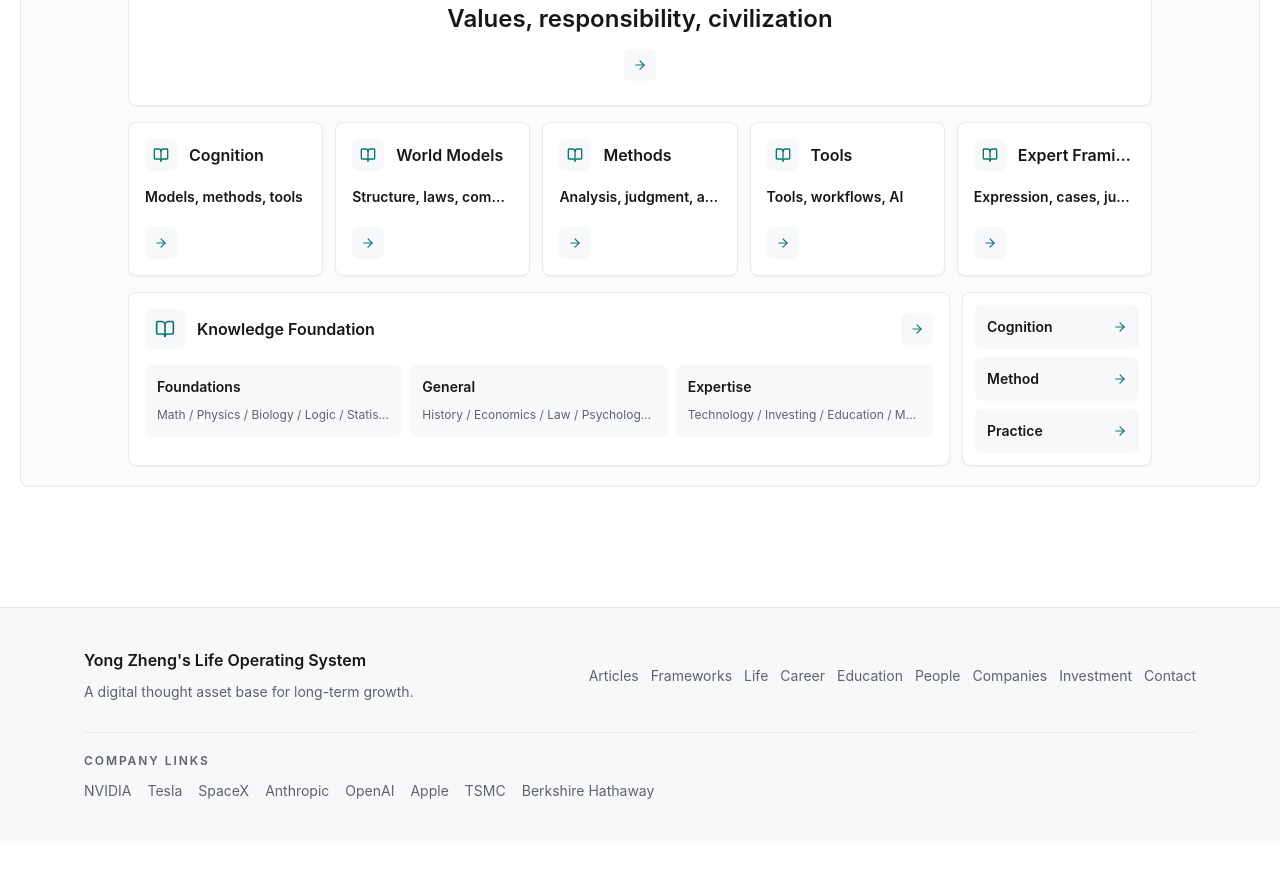
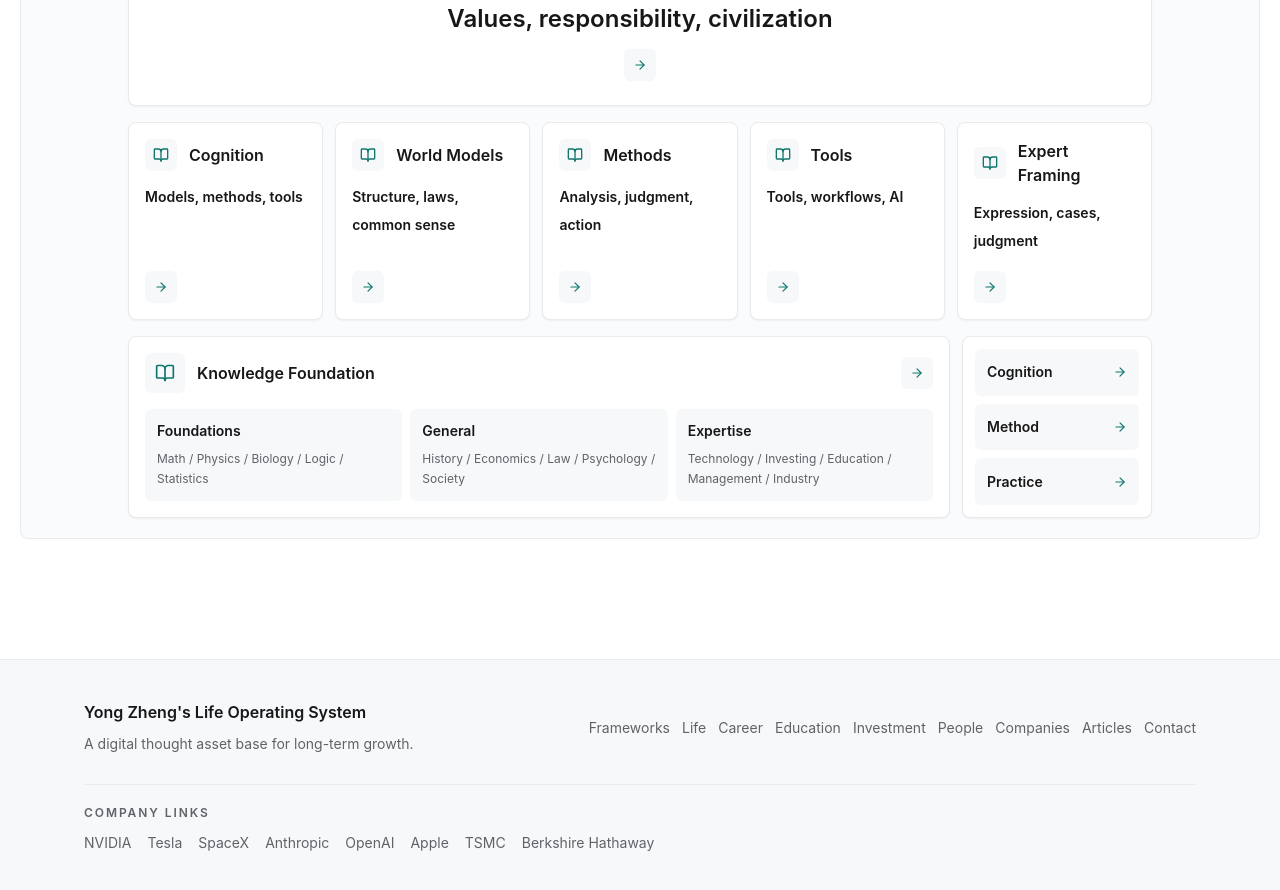
Before and after one commit to zhengyong/life-operating-system, a Next.js app: page /en/books/ in a window 1280 px wide. Shown: the part 320-1210 px from the top of the page. Before the commit the page ends 1161 px from the top, so only its background shows below. Built offline with nearby package versions, Linux system fonts and the light colour scheme; no server answers.

Commit message:
修复若干页面显示缺陷

```diff
--- a/app/[locale]/books/page.tsx
+++ b/app/[locale]/books/page.tsx
@@ -65,14 +65,14 @@ function NodeCard({
           </div>
           <h2
             className={`font-semibold tracking-normal ${
-              isTop ? 'truncate text-2xl text-accent md:text-3xl' : 'text-[10px] leading-4 text-ink md:truncate md:text-base md:leading-6'
+              isTop ? 'text-2xl text-accent md:text-3xl' : 'text-[10px] leading-4 text-ink md:text-base md:leading-6'
             }`}
           >
             {label}
           </h2>
         </div>
         {summary ? (
-          <p className={`${isTop ? 'mt-3 text-lg md:mt-4 md:text-2xl' : 'mt-1 text-[9px] md:mt-3 md:text-sm'} font-semibold leading-4 text-ink md:truncate md:leading-7`}>
+          <p className={`${isTop ? 'mt-3 text-lg md:mt-4 md:text-2xl' : 'mt-1 text-[9px] md:mt-3 md:min-h-14 md:text-sm'} font-semibold leading-4 text-ink md:leading-7`}>
             {summary}
           </p>
         ) : null}
@@ -97,7 +97,7 @@ function KnowledgeFoundation({locale}: {locale: Locale}) {
             <div className="hidden h-10 w-10 shrink-0 items-center justify-center rounded-md bg-soft text-accent md:flex">
               <BookOpen className="h-5 w-5" />
             </div>
-            <h2 className="truncate text-sm font-semibold tracking-normal text-ink md:text-base">
+            <h2 className="text-sm font-semibold tracking-normal text-ink md:text-base">
               {archText(architectureFoundation.label, locale)}
             </h2>
           </div>
@@ -112,8 +112,8 @@ function KnowledgeFoundation({locale}: {locale: Locale}) {
         <div className="mt-2 grid grid-cols-3 gap-1.5 md:mt-4 md:gap-2">
           {knowledgeLayers.map((layer) => (
             <section key={archText(layer.label, locale)} className="rounded-md bg-soft p-2 md:p-3">
-              <h3 className="truncate text-[11px] font-semibold text-ink md:text-sm">{archText(layer.label, locale)}</h3>
-              <p className="mt-1 truncate text-[10px] leading-4 text-muted md:mt-2 md:text-xs md:leading-5">
+              <h3 className="text-[11px] font-semibold text-ink md:text-sm">{archText(layer.label, locale)}</h3>
+              <p className="mt-1 text-[10px] leading-4 text-muted md:mt-2 md:min-h-10 md:text-xs md:leading-5">
                 {layer.items[locale].join(' / ')}
               </p>
             </section>
@@ -167,7 +167,7 @@ export default async function BooksPage({params}: {params: {locale: string}}) {
           </div>
 
           <div className="mx-auto mt-2 max-w-5xl md:mt-4">
-            <div className="grid grid-cols-5 gap-1.5 md:gap-3">
+            <div className="grid grid-cols-2 gap-1.5 sm:grid-cols-3 md:grid-cols-5 md:gap-3">
               {architectureMiddle.map((node) => (
                 <NodeCard
                   key={node.slug}
--- a/app/[locale]/career/page.tsx
+++ b/app/[locale]/career/page.tsx
@@ -334,10 +334,10 @@ function CareerPathTimeline({stages, locale}: {stages: CareerPathStage[]; locale
     <div className="relative">
       <div className="absolute left-4 top-2 hidden h-[calc(100%-1rem)] w-px bg-line md:block" />
       <div className="space-y-5">
-        {stages.map((stage) => (
+        {stages.map((stage, index) => (
           <article key={ct(stage.title, locale)} className="relative rounded-lg border border-line bg-white p-5 md:ml-12">
-            <span className="absolute -left-12 top-6 hidden h-8 w-8 items-center justify-center rounded-md border border-line bg-white text-xs font-semibold text-accent md:flex">
-              {ct(stage.period, locale).slice(0, 2)}
+            <span className="absolute -left-12 top-6 hidden h-8 w-8 items-center justify-center rounded-md border border-line bg-white text-sm font-semibold text-accent md:flex">
+              {index + 1}
             </span>
             <div className="flex flex-col gap-2 md:flex-row md:items-start md:justify-between">
               <div>
@@ -459,10 +459,10 @@ function ReviewTimeline({items, locale}: {items: CareerReviewItem[]; locale: Loc
     <div className="relative">
       <div className="absolute left-4 top-2 hidden h-[calc(100%-1rem)] w-px bg-line md:block" />
       <div className="space-y-5">
-        {items.map((item) => (
+        {items.map((item, index) => (
           <article key={ct(item.title, locale)} className="relative rounded-lg border border-line bg-white p-5 md:ml-12">
-            <span className="absolute -left-12 top-6 hidden h-8 w-8 items-center justify-center rounded-md border border-line bg-white text-xs font-semibold text-accent md:flex">
-              {ct(item.moment, locale).slice(0, 2)}
+            <span className="absolute -left-12 top-6 hidden h-8 w-8 items-center justify-center rounded-md border border-line bg-white text-sm font-semibold text-accent md:flex">
+              {index + 1}
             </span>
             <div className="flex flex-col gap-2 md:flex-row md:items-start md:justify-between">
               <div>
--- a/app/[locale]/life/page.tsx
+++ b/app/[locale]/life/page.tsx
@@ -471,10 +471,10 @@ function ReviewTimeline({items, locale}: {items: LifeReviewItem[]; locale: Local
     <div className="relative">
       <div className="absolute left-4 top-2 hidden h-[calc(100%-1rem)] w-px bg-line md:block" />
       <div className="space-y-5">
-        {items.map((item) => (
+        {items.map((item, index) => (
           <article key={lt(item.period, locale)} className="relative rounded-lg border border-line bg-white p-5 md:ml-12">
-            <span className="absolute -left-12 top-6 hidden h-8 w-8 items-center justify-center rounded-md border border-line bg-white text-xs font-semibold text-accent md:flex">
-              {lt(item.period, locale).slice(0, 2)}
+            <span className="absolute -left-12 top-6 hidden h-8 w-8 items-center justify-center rounded-md border border-line bg-white text-sm font-semibold text-accent md:flex">
+              {index + 1}
             </span>
             <div className="flex flex-col gap-2 md:flex-row md:items-start md:justify-between">
               <div>
--- a/components/Footer.tsx
+++ b/components/Footer.tsx
@@ -42,9 +42,6 @@ export function Footer({locale}: {locale: Locale}) {
             </p>
           </div>
           <div className="flex flex-wrap gap-3 text-sm text-muted">
-            <Link href={`/${locale}/articles/`} className="hover:text-accent">
-              {t.nav.articles}
-            </Link>
             <Link href={`/${locale}/books/`} className="hover:text-accent">
               {t.nav.books}
             </Link>
@@ -57,14 +54,17 @@ export function Footer({locale}: {locale: Locale}) {
             <Link href={`/${locale}/education/`} className="hover:text-accent">
               {t.nav.education}
             </Link>
+            <Link href={`/${locale}/investment/`} className="hover:text-accent">
+              {t.nav.investment}
+            </Link>
             <Link href={`/${locale}/people/`} className="hover:text-accent">
               {t.nav.people}
             </Link>
             <Link href={`/${locale}/companies/`} className="hover:text-accent">
               {t.nav.companies}
             </Link>
-            <Link href={`/${locale}/investment/`} className="hover:text-accent">
-              {t.nav.investment}
+            <Link href={`/${locale}/articles/`} className="hover:text-accent">
+              {t.nav.articles}
             </Link>
             <Link href={`/${locale}/contact/`} className="hover:text-accent">
               {t.nav.contact}
--- a/components/Header.tsx
+++ b/components/Header.tsx
@@ -24,10 +24,10 @@ export function Header({locale}: HeaderProps) {
     {href: `/${locale}/life/`, label: t.nav.life},
     {href: `/${locale}/career/`, label: t.nav.career},
     {href: `/${locale}/education/`, label: t.nav.education},
-    {href: `/${locale}/articles/`, label: t.nav.articles},
+    {href: `/${locale}/investment/`, label: t.nav.investment},
     {href: `/${locale}/people/`, label: t.nav.people},
     {href: `/${locale}/companies/`, label: t.nav.companies},
-    {href: `/${locale}/investment/`, label: t.nav.investment},
+    {href: `/${locale}/articles/`, label: t.nav.articles},
     {href: `/${locale}/categories/`, label: t.nav.categories},
     {href: `/${locale}/tags/`, label: t.nav.tags},
     {href: `/${locale}/contact/`, label: t.nav.contact}
```
Also changed, not shown: 1345 other files (tests, documents, lock files or other folders).
